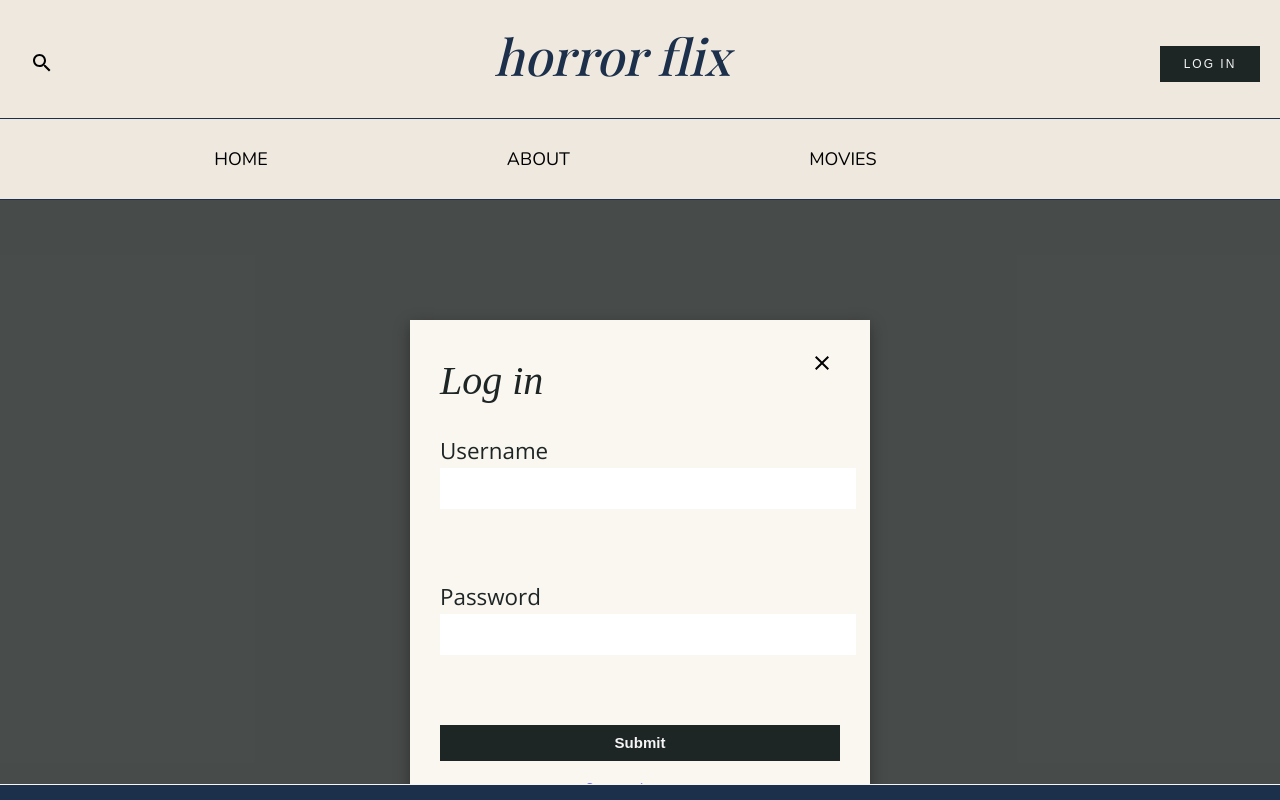
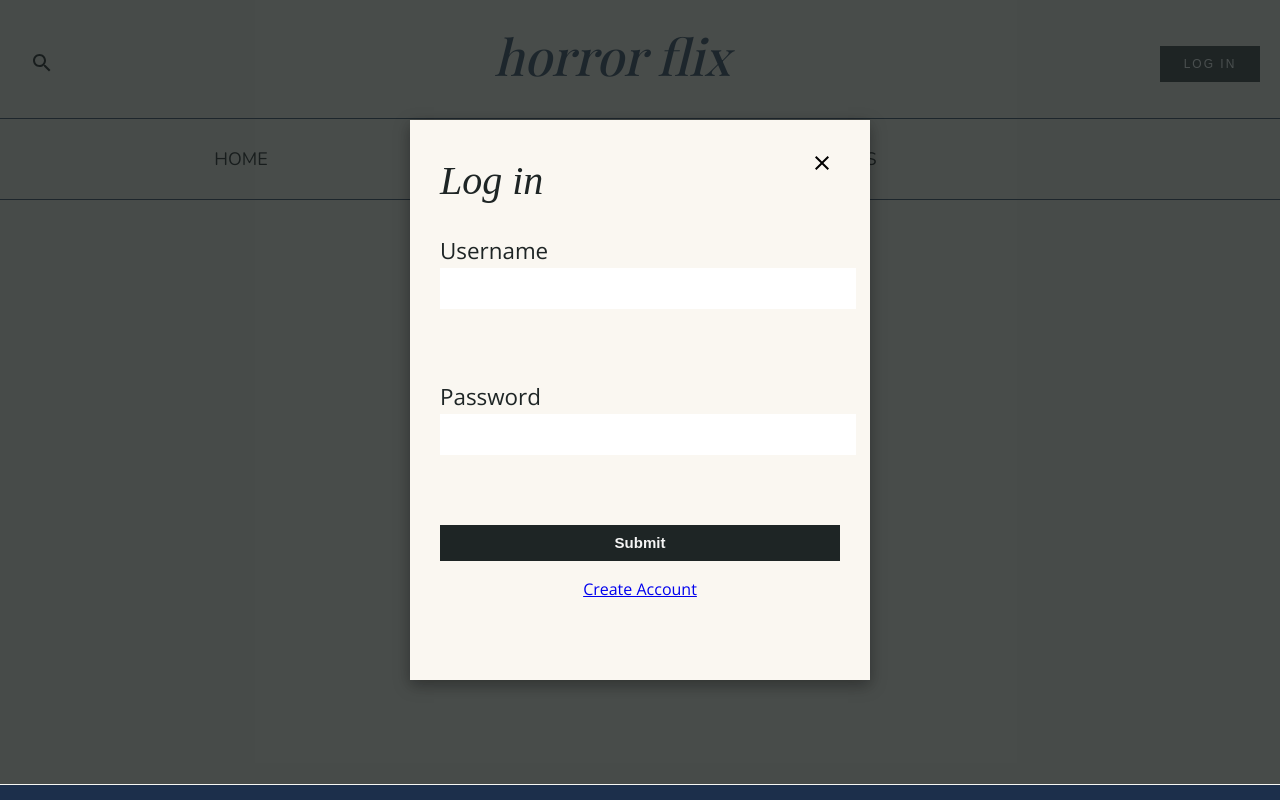
Before and after one commit to JLPinthecity/horror-movies-frontend, a React (Create React App) app: page /login in a window 1280 px wide. Shown: the top 800 px of the page. Built offline with nearby package versions, Linux system fonts and the light colour scheme; no server answers; a web font is replaced by a local one.

Commit message:
fix login modal, appears again with button click

```diff
--- a/src/components/Modal.css
+++ b/src/components/Modal.css
@@ -2,10 +2,14 @@
     width: 100vw;
     height: 100vh;
     background-color: #1e2525cc;
-    position: absolute;
     display: flex;
     justify-content: center;
     align-items: center;
+    transition-duration: 0.3s;
+    position: fixed;
+    top: 0;
+    right: 0;
+    bottom: 0;
     left: 0;
 }
 
@@ -19,7 +23,7 @@
     flex-direction: column;
     visibility: visible;
     padding: 30px;
-    margin: auto;
+    transition: transform .3s ease-in-out;
 }
 
 .first_row{
--- a/src/components/SignupModal.js
+++ b/src/components/SignupModal.js
@@ -55,7 +55,6 @@ const SignUp = (props) => {
                 Already have an account?
                 <br/><br/>
                 <Link className="login_btn" to="/login">Sign in here.</Link>
-ç
                 <br/><br/>
             </div>
         </div>
```
